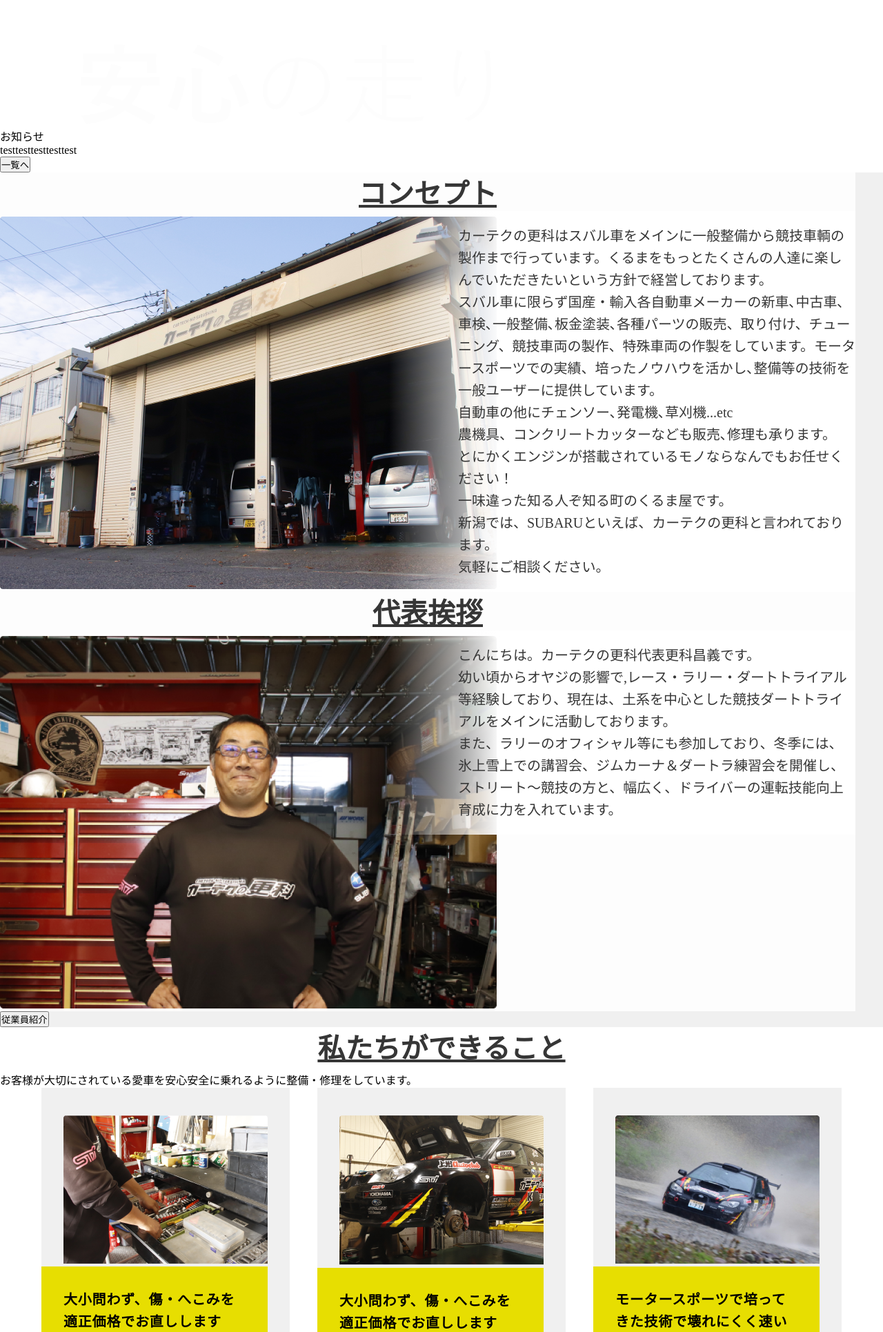
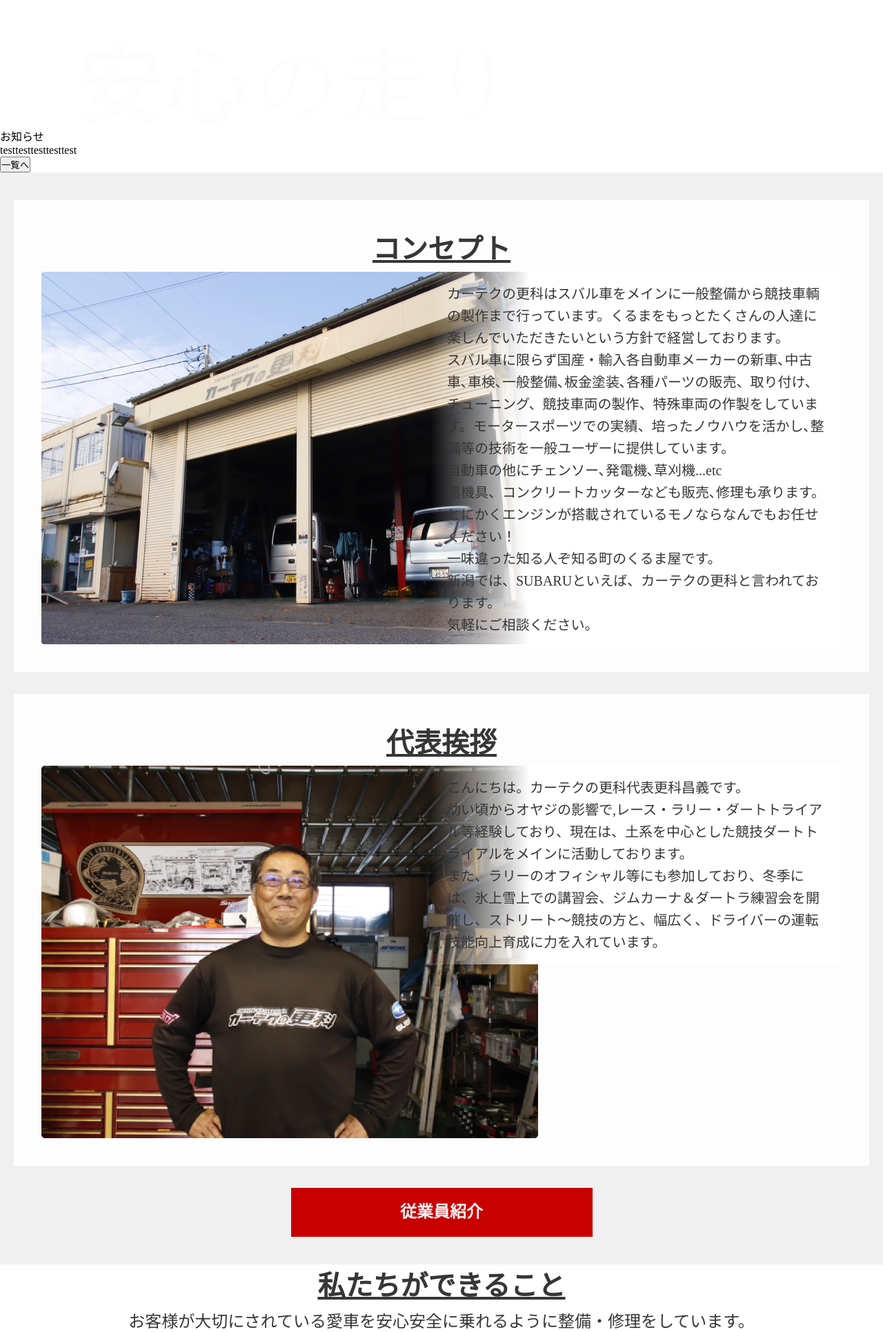
Before and after one commit to junoota0115/cartec, a PHP site: page / in a window 1280 px wide; the page is wider, and only the part inside the window is pictured. Shown: the part 1056-2987 px from the top of that part at 69% size. Run offline with PHP 8.4, Linux system fonts and the light colour scheme; some libraries are stand-ins or nearby versions.

Commit message:
区切り３

```diff
--- a/CSS/index.css
+++ b/CSS/index.css
@@ -67,47 +67,66 @@ header .right_content ul{
 
 .wrapper3{
 	background-color:#F0F0F0;
+	display: flex;
+	padding: 40px 140px;
+	flex-direction: column;
+	align-items: center;
+	gap: 32px;
+
 }
 .wrapper3 .wrapper3-content{
 	width: 1240px;
 	background-color: #FDFDFD;
+
+	padding: 40px;
+
 }
 
 
-.wrapper3 .wrapper3-content-box{
+.wrapper3 .wrapper3-img{
 	display: flex;
 	position: relative;
 }
-.wrapper3-content-box p{
-	/* position: absolute;
-	top: 40px;
-	left: 600px;
-	color: #363636;
-	font-family: Yu Gothic;
-	font-size: 20px;
-	font-style: normal;
-	font-weight: 400;
-	line-height: 160%;
-	padding: 20px;
-	background:linear-gradient(to right, transparent 0%, #FFFFFF 90%); */
+.wrapper3-img p{
 	position: absolute;
-    top: -8px;
     left: 564px;
     color: #363636;
-    font-family: Yu Gothic;
     font-size: 20px;
     font-style: normal;
     font-weight: 400;
     line-height: 160%;
-    padding-top: 20px;
-    padding-bottom: 20px;
-    padding-left: 100px;
+    padding: 16px 24px;
     background: linear-gradient(to right, transparent 0%, #FFFFFF 24%);
+}
+
+.button-applybtn{
+	width: 437px;
+	display: flex;
+	padding: 16px;
+	color: #F0F0F0;
+	font-size: 24px;
+	font-style: normal;
+	font-weight: 700;
+	line-height: 160%; /* 38.4px */
+	flex-direction: column;
+	justify-content: center;
+	align-items: center;
+	gap: 10px;
+	background-color: #C90000;
 }
 
 .wrapper4{
 	background-color: #FFFFFF;
 }
+.wrapper4 .content-subtitle{
+	color: #363636;
+	text-align: center;
+	font-size: 24px;
+	font-style: normal;
+	font-weight: 500;
+	line-height: 160%;
+}
+
 .wrapper4 .wrapper4-content{
 	display: flex;
 	justify-content: center;
--- a/index.php
+++ b/index.php
@@ -49,7 +49,6 @@
         <div class="wrapper3">
             <div class="wrapper3-content">
               <div class="content-title">コンセプト</div>
-                <div class="wrapper3-content-box">
                     <div class="wrapper3-img">
                         <img src="./img/concept.png" alt="concept">
                         <p>カーテクの更科はスバル車をメインに一般整備から競技車輌の製作まで行っています。くるまをもっとたくさんの人達に楽しんでいただきたいという方針で経営しております。<br>
@@ -62,14 +61,12 @@
                         気軽にご相談ください。</p>
                     </div>
             </div>
-            </div>
 
             <div class="wrapper3-content">
               <div class="content-title">代表挨拶</div>
-            <div class="wrapper3-content-box">
+
                   <div class="wrapper3-img">
                   <img src="./img/message.png" alt="message" class="img">
-                </div>
                   <p>こんにちは。カーテクの更科代表更科昌義です。<br>
                   幼い頃からオヤジの影響で,レース・ラリー・ダートトライアル等経験しており、現在は、土系を中心とした競技ダートトライアルをメインに活動しております。<br>
                   また、ラリーのオフィシャル等にも参加しており、冬季には、氷上雪上での講習会、ジムカーナ＆ダートラ練習会を開催し、ストリート～競技の方と、幅広く、ドライバーの運転技能向上育成に力を入れています。</p>
@@ -77,13 +74,13 @@
             </div>
 
             <div class="applybtn">
-				<button class="button3 applybtn"><span>従業員紹介</span></button>
+				<div class="button-applybtn"><span>従業員紹介</span></div>
 			</div>
         </div>
 
         <div class="wrapper4">
             <div class="content-title">私たちができること</div>
-            <p>お客様が大切にされている愛車を安心安全に乗れるように整備・修理をしています。</p>
+            <div class="content-subtitle">お客様が大切にされている愛車を安心安全に乗れるように整備・修理をしています。</div>
             <div class="wrapper4-content">
                 <div class="content">
                 <img src="./img/wcd1.png" alt="wcd1">
@@ -121,7 +118,7 @@
             </div>
 
             <div class="applybtn">
-            <button class="button4 applybtn"><span>競技車両制作ページを見る</span></button>
+            <div class="button-applybtn"><span>競技車両制作ページを見る</span></div>
             </div>
 
         </div>
@@ -161,7 +158,7 @@
             </div>
 
             <div class="applybtn">
-            <button class="button5 applybtn"><span>お問い合わせ</span></button>
+            <div class="button-applybtn"><span>お問い合わせ</span></div>
             </div>
         </div>
 
```
Lines whose indentation alone changed are shown as unchanged.
